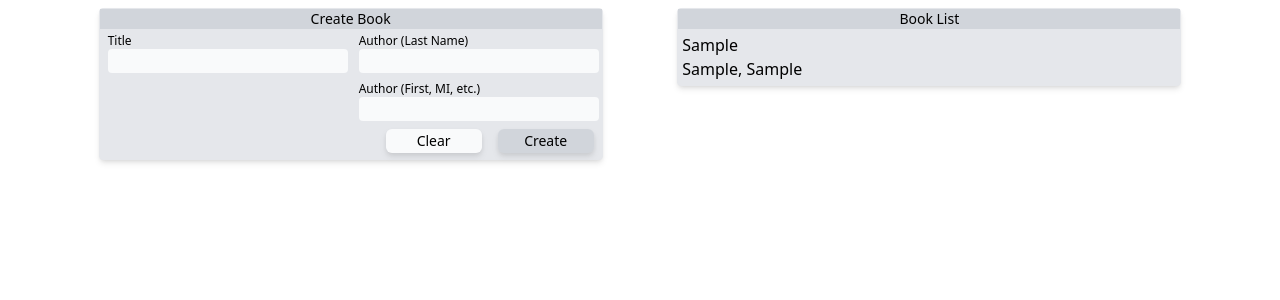
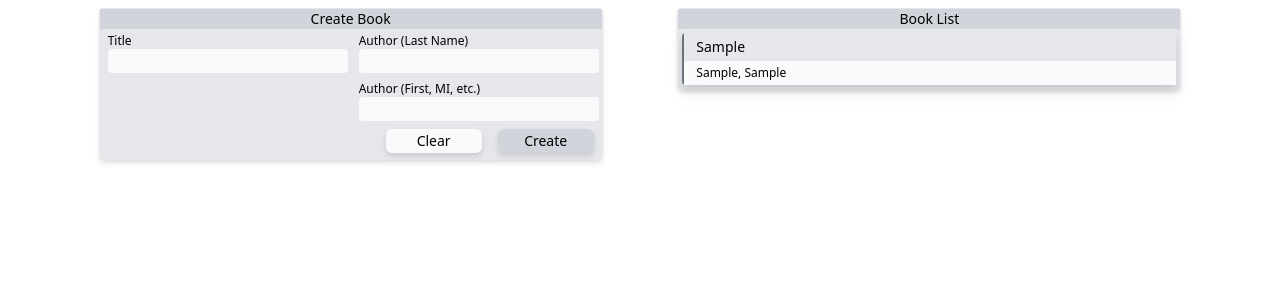
Before and after one commit to abraham-serafino/book-list, a Next.js app: page /books in a window 1280 px wide. Both pictures are taken after typing "Sample", "Sample", "Sample" into the empty fields and a click on the button "Create". Shown: the top 300 px of the page. Built offline with nearby package versions, Linux system fonts and the light colour scheme; no server answers.

Commit message:
Update List styles * List & ListItem custom components * Update README

```diff
--- a/src/app/books/components/book-list-card.component.js
+++ b/src/app/books/components/book-list-card.component.js
@@ -4,6 +4,8 @@ import Card from '@/components/card.component';
 import useBookList from '@/app/books/book-list.hook';
 import Column from '@/components/column.component';
 import Row from '@/components/row.component';
+import ListItem from '@/components/list-item.component';
+import List from '@/components/list.component';
 
 export default function BookListCard() {
     const { books } = useBookList();
@@ -12,17 +14,17 @@ export default function BookListCard() {
         <Card title="Book List">
             <Row justifyContent="start">
                 <Column>
-                    <ul>
+                    <List>
                         {books.map(
                             ({ authorFirstName, authorLastName, title }) => (
-                                <li key={`${title}_${authorLastName}`}>
-                                    {title}
-                                    <br />
-                                    {authorLastName}, {authorFirstName}
-                                </li>
+                                <ListItem
+                                    key={`${title}_${authorLastName}`}
+                                    title={title}
+                                    subTitle={`${authorLastName}, ${authorFirstName}`}
+                                />
                             ),
                         )}
-                    </ul>
+                    </List>
                 </Column>
             </Row>
         </Card>
--- /dev/null
+++ b/src/components/list-item.component.js
@@ -0,0 +1,27 @@
+import Row from '@/components/row.component';
+
+export default function ListItem({ title = '', subTitle = '', children }) {
+    return (
+        <li className="text-xs">
+            {title !== '' ? (
+                <Row
+                    justifyContent="start"
+                    additionalClasses="text-sm bg-gray-200 px-3 py-1"
+                >
+                    {title}
+                </Row>
+            ) : null}
+
+            {subTitle !== '' ? (
+                <Row
+                    justifyContent="start"
+                    additionalClasses="text-xs bg-gray-50 px-3 py-1"
+                >
+                    {subTitle}
+                </Row>
+            ) : null}
+
+            {children}
+        </li>
+    );
+}
--- /dev/null
+++ b/src/components/list.component.js
@@ -0,0 +1,7 @@
+export default function List({ children }) {
+    return (
+        <div className="border-l-2 drop-shadow-lg border-gray-500 rounded">
+            <ul>{children}</ul>
+        </div>
+    );
+}
```
Also changed, not shown: 1 other file (tests, documents, lock files or other folders).
